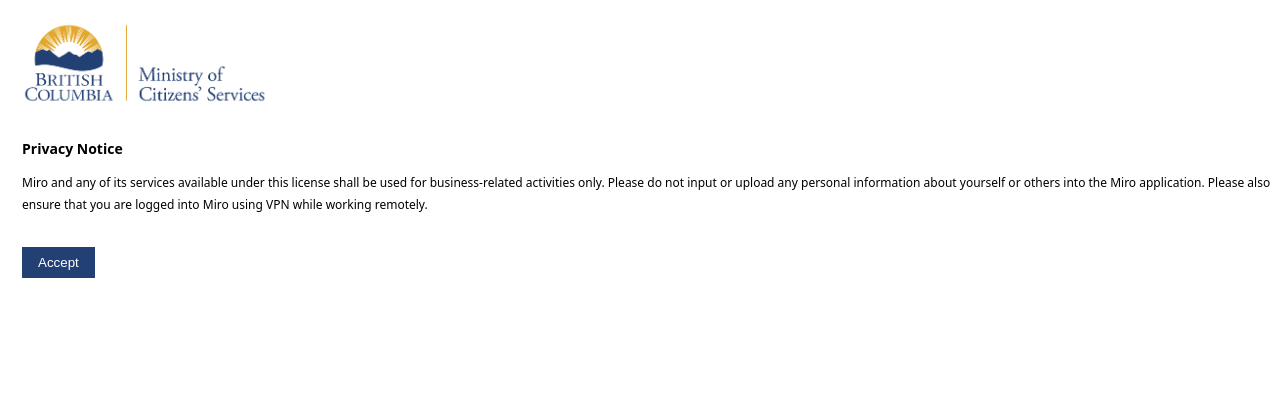
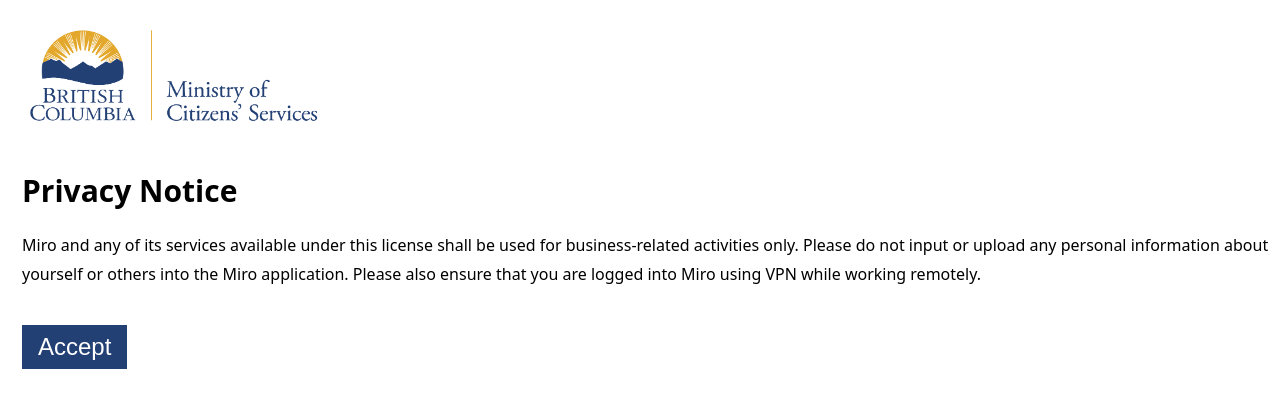
Before and after one commit to bcgov/citz-imb-saas-integrations, a website: page miro/src/modal/modal.html in a window 1280 px wide. Drawn offline with Linux system fonts and the light colour scheme; a web font is replaced by a local one.

Commit message:
adjusted css

```diff
--- a/miro/src/modal/modal.html
+++ b/miro/src/modal/modal.html
@@ -9,8 +9,11 @@
       }
       body {
         font-family: 'BC Sans', 'Noto Sans', 'Verdana', 'Arial', 'sans-serif';
-        font-size: 12px;
+        font-size: 16px;
         margin: 0;
+      }
+      h1 {
+        font-size: 30px;
       }
       .flex-container {
         display: flex;
@@ -31,14 +34,15 @@
         margin-top: 20px;
         padding: 8px 16px;
         cursor: pointer;
+        font-size: 24px;
       }
     </style>
   </head>
   <body>
     <div class="flex-container">
-      <img src="./images/BC_CITZ_H_RGB_pos.png" alt="Citizens' Services logo" style="height: 125px" />
+      <img src="./images/BC_CITZ_H_RGB_pos.png" alt="Citizens' Services logo" style="height: 150px" />
       <div class="content">
-        <h3>Privacy Notice</h3>
+        <h1>Privacy Notice</h1>
         <p>
           Miro and any of its services available under this license shall be used for
           business-related activities only. Please do not input or upload any personal information
```
Also changed, not shown: miro/index.html (+2 -2 lines).
